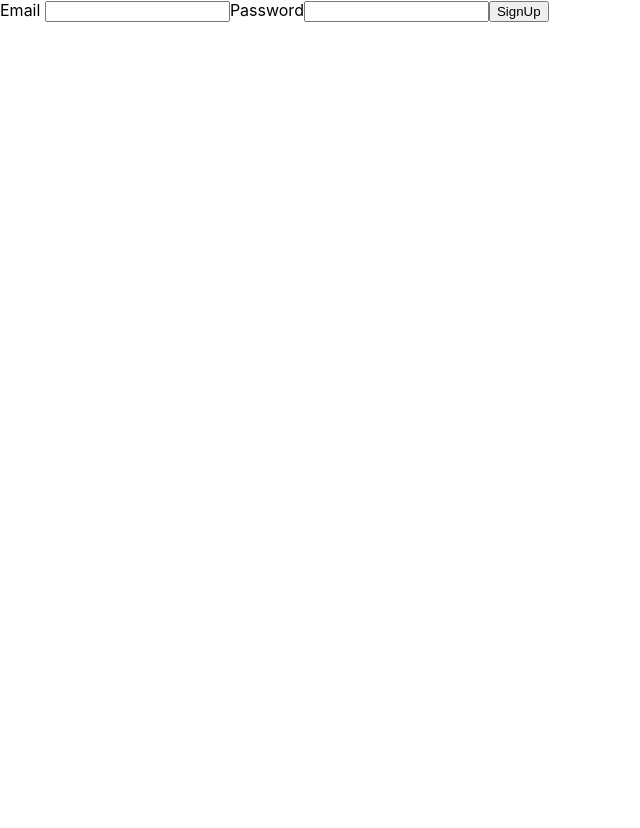
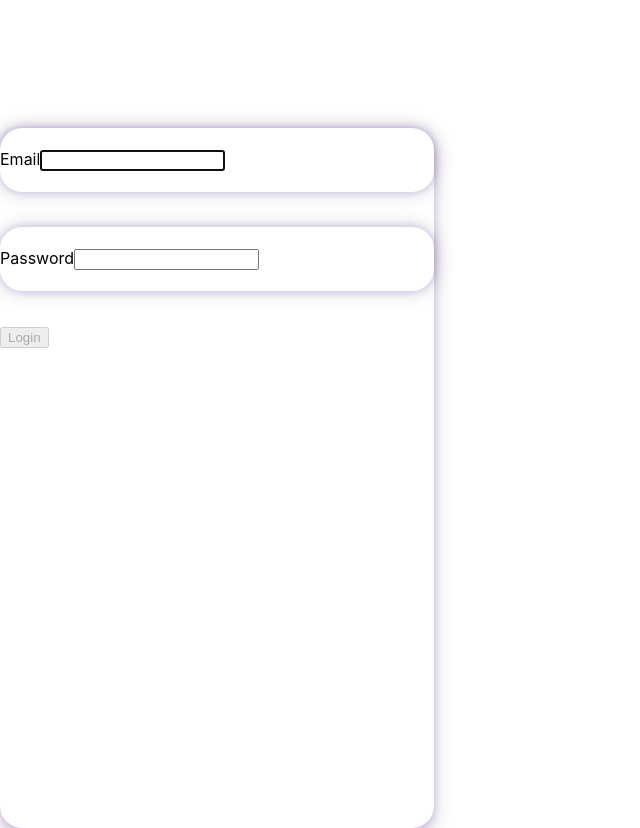
Before and after one commit to OG-Ken/techx-project5, a React (Create React App) app in the folder reactApp/savewaste/: page / in a window 1280 px wide. Shown: the whole page, without its empty margins (0-640 px from the left). Before the commit the page ends 800 px from the top, so only its background shows below. Built offline with nearby package versions, Linux system fonts and the light colour scheme.

Commit message:
Working on UI Appearance of Login Screen

```diff
--- a/reactApp/savewaste/src/App.js
+++ b/reactApp/savewaste/src/App.js
@@ -1,11 +1,11 @@
 import React from "react";
 import "./App.css";
-import Signup from "./components/Signup";
+import Login from "./components/Login";
 
 function App() {
   return (
     <div>
-      <Signup />
+      <Login />
     </div>
   );
 }
--- /dev/null
+++ b/reactApp/savewaste/src/components/Login.css
@@ -0,0 +1,18 @@
+.Login{
+    display: inline-block;
+    background: #FFFFFF;
+    width: 434px;
+    height: 700px;
+    margin-top: 10%;
+    border-radius: 22px;
+    box-shadow: 0 4px 8px 0 rgba(132, 17, 240, 0.2), 0 6px 20px 0 rgba(0, 0, 0, 0.19);
+}
+
+.text_area{
+    align-content: center;
+    border-radius: 22px;
+    margin-bottom: 35px;
+    width: 100%;
+    height: 64px;
+    box-shadow: 0 0 8px 0 rgba(95, 12, 228, 0.2), 0 0 20px 0 rgba(0, 0, 0, 0.19);
+}
--- a/reactApp/savewaste/src/components/login.js
+++ b/reactApp/savewaste/src/components/login.js
@@ -0,0 +1,49 @@
+import React, { useState } from "react";
+import Form from "react-bootstrap/Form";
+import Button from "react-bootstrap/Button";
+import "./Login.css";
+
+export default function Login() {
+  const [email, setEmail] = useState("");
+  const [password, setPassword] = useState("");
+
+  function validateForm() {
+    return email.length > 0 && password.length > 0;
+  }
+
+  function handleSubmit(event) {
+    event.preventDefault();
+  }
+
+  return (
+    <div className="Login">
+      <Form onSubmit={handleSubmit}>
+        <div className="text_area">
+          <Form.Group size="lg" controlId="email">
+            <Form.Label>Email</Form.Label>
+            <Form.Control
+              autoFocus
+              type="email"
+              value={email}
+              onChange={(e) => setEmail(e.target.value)}
+            />
+          </Form.Group>
+        </div>
+        <div className="text_area">
+          <Form.Group size="lg" controlId="password">
+            <Form.Label>Password</Form.Label>
+            <Form.Control
+              type="password"
+              value={password}
+              onChange={(e) => setPassword(e.target.value)}
+            />
+          </Form.Group>
+        </div>
+
+        <Button block size="lg" type="submit" disabled={!validateForm()}>
+          Login
+        </Button>
+      </Form>
+    </div>
+  );
+}
```
Also changed, not shown: reactApp/savewaste/package.json (+6 -1 lines), 1 other file (tests, documents, lock files or other folders).
